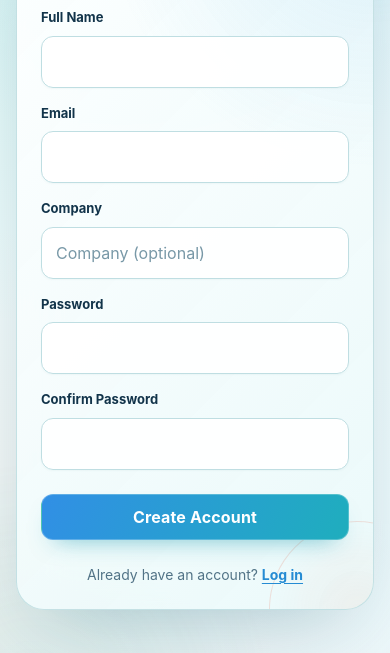
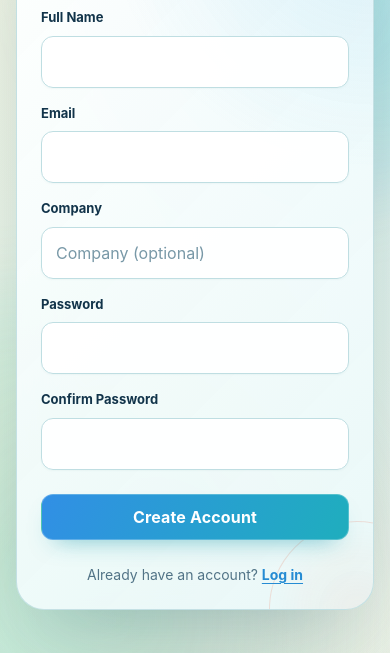
Before and after one commit to Artyush23/10x_crm_project, a website with bundled scripts: page signup.html in a window 390 px wide. Shown: the part 191-844 px from the top of the page. Built offline with nearby package versions, Linux system fonts and the light colour scheme.

Commit message:
style: add animated CRM background system

```diff
--- a/scss/_base.scss
+++ b/scss/_base.scss
@@ -14,11 +14,12 @@ body {
   min-height: 100vh;
   margin: 0;
   background:
-    radial-gradient(circle at 88% -8%, var(--ambient-one), transparent 32rem),
-    radial-gradient(circle at 8% 12%, var(--ambient-two), transparent 26rem),
-    radial-gradient(circle at -8% 102%, var(--ambient-warm), transparent 28rem),
-    linear-gradient(145deg, transparent 0 62%, color-mix(in srgb, var(--color-primary), transparent 97%) 100%),
+    radial-gradient(ellipse at 12% 4%, var(--background-cream), transparent 38rem),
+    radial-gradient(ellipse at 88% 18%, color-mix(in srgb, var(--background-sky), transparent 30%), transparent 34rem),
+    radial-gradient(ellipse at 42% 108%, color-mix(in srgb, var(--background-mint), transparent 24%), transparent 40rem),
+    var(--background-canvas),
     var(--color-page);
+  background-attachment: fixed;
   color: var(--color-text);
   font-family: var(--font-sans);
   font-size: 1rem;
--- a/scss/_motion.scss
+++ b/scss/_motion.scss
@@ -7,27 +7,38 @@ body[data-page] {
   &::after {
     position: fixed;
     z-index: 0;
-    width: 30rem;
-    height: 30rem;
-    border-radius: 50%;
     content: "";
-    filter: blur(10px);
-    opacity: 0.82;
+    filter: blur(28px) saturate(112%);
+    opacity: var(--background-blob-opacity);
     pointer-events: none;
+    transform-origin: center;
+    will-change: transform;
   }
 
   &::before {
-    top: -16rem;
-    right: -13rem;
-    background: radial-gradient(circle, var(--ambient-one), transparent 70%);
-    animation: ambient-drift-one 26s ease-in-out infinite alternate;
+    top: -17rem;
+    right: -18rem;
+    width: min(58rem, 82vw);
+    height: min(52rem, 76vw);
+    border-radius: 42% 58% 63% 37% / 46% 39% 61% 54%;
+    background:
+      radial-gradient(circle at 30% 35%, var(--background-sky) 0 18%, transparent 56%),
+      radial-gradient(circle at 68% 58%, var(--background-aqua) 0 20%, transparent 58%),
+      radial-gradient(circle at 42% 78%, var(--background-violet) 0 15%, transparent 48%);
+    animation: ambient-float-primary 28s ease-in-out infinite alternate;
   }
 
   &::after {
-    bottom: -18rem;
-    left: -13rem;
-    background: radial-gradient(circle, var(--ambient-two), transparent 70%);
-    animation: ambient-drift-two 30s ease-in-out infinite alternate;
+    bottom: -20rem;
+    left: -19rem;
+    width: min(62rem, 88vw);
+    height: min(54rem, 78vw);
+    border-radius: 57% 43% 38% 62% / 42% 58% 42% 58%;
+    background:
+      radial-gradient(circle at 34% 36%, var(--background-mint) 0 18%, transparent 56%),
+      radial-gradient(circle at 67% 44%, var(--background-peach) 0 16%, transparent 52%),
+      radial-gradient(circle at 58% 76%, var(--background-aqua) 0 17%, transparent 54%);
+    animation: ambient-float-secondary 34s ease-in-out infinite alternate;
   }
 
   > :not(.toast-region, .modal-backdrop, .app-sidebar) {
@@ -39,13 +50,13 @@ body[data-page] {
 [data-page="login"],
 [data-page="signup"] {
   &::before {
-    top: -12rem;
-    right: -8rem;
+    top: -14rem;
+    right: -12rem;
   }
 
   &::after {
-    bottom: -15rem;
-    left: -9rem;
+    bottom: -17rem;
+    left: -13rem;
   }
 }
 
@@ -99,23 +110,52 @@ body[data-page] {
   animation: toast-enter 220ms ease-out both;
 }
 
-@keyframes ambient-drift-one {
+@keyframes ambient-float-primary {
   from {
-    transform: translate3d(0, 0, 0) scale(1);
+    transform: translate3d(0, 0, 0) rotate(-4deg) scale(0.98);
   }
 
   to {
-    transform: translate3d(-2rem, 1.5rem, 0) scale(1.05);
+    transform: translate3d(-3.5rem, 2.25rem, 0) rotate(7deg) scale(1.06);
   }
 }
 
-@keyframes ambient-drift-two {
+@keyframes ambient-float-secondary {
   from {
-    transform: translate3d(0, 0, 0) scale(1.04);
+    transform: translate3d(0, 0, 0) rotate(5deg) scale(1.04);
   }
 
   to {
-    transform: translate3d(2.25rem, -1.5rem, 0) scale(0.98);
+    transform: translate3d(4rem, -2.5rem, 0) rotate(-6deg) scale(0.97);
+  }
+}
+
+@media (max-width: 40rem) {
+  body[data-page] {
+    &::before {
+      top: -8rem;
+      right: -15rem;
+      width: 37rem;
+      height: 34rem;
+    }
+
+    &::after {
+      bottom: -12rem;
+      left: -16rem;
+      width: 39rem;
+      height: 35rem;
+    }
+  }
+}
+
+@media (prefers-reduced-motion: reduce) {
+  body[data-page] {
+    &::before,
+    &::after {
+      animation: none;
+      transform: none;
+      will-change: auto;
+    }
   }
 }
 
--- a/scss/_tokens.scss
+++ b/scss/_tokens.scss
@@ -19,8 +19,8 @@ $radius-xl: 1.75rem;
 :root {
   color-scheme: light;
   --font-sans: #{$font-sans};
-  --color-page: #f2fbfc;
-  --color-page-deep: #e7f7f8;
+  --color-page: #f5fbf8;
+  --color-page-deep: #e8f7f5;
   --color-surface: #ffffff;
   --color-surface-subtle: #effafa;
   --color-surface-elevated: #ffffff;
@@ -46,6 +46,15 @@ $radius-xl: 1.75rem;
   --ambient-one: rgb(57 167 226 / 14%);
   --ambient-two: rgb(31 190 169 / 12%);
   --ambient-warm: rgb(241 135 105 / 9%);
+  --background-canvas:
+    linear-gradient(135deg, #f7fcf9 0%, #eefafa 42%, #fff8ef 100%);
+  --background-aqua: rgb(53 205 195 / 24%);
+  --background-sky: rgb(76 169 230 / 23%);
+  --background-mint: rgb(83 211 158 / 18%);
+  --background-peach: rgb(239 137 111 / 17%);
+  --background-cream: rgb(255 241 213 / 62%);
+  --background-violet: rgb(132 120 222 / 8%);
+  --background-blob-opacity: 0.72;
   --surface-glass: rgb(255 255 255 / 88%);
   --surface-tinted: rgb(237 250 250 / 90%);
   --gradient-primary: linear-gradient(115deg, #318fe5 0%, #20acc0 52%, #1db493 100%);
@@ -73,8 +82,8 @@ $radius-xl: 1.75rem;
 
 [data-theme="dark"] {
   color-scheme: dark;
-  --color-page: #08232d;
-  --color-page-deep: #041720;
+  --color-page: #071f2b;
+  --color-page-deep: #041721;
   --color-surface: #0d2c37;
   --color-surface-subtle: #123844;
   --color-surface-elevated: #10333f;
@@ -100,6 +109,15 @@ $radius-xl: 1.75rem;
   --ambient-one: rgb(67 165 221 / 17%);
   --ambient-two: rgb(52 198 179 / 13%);
   --ambient-warm: rgb(233 160 141 / 7%);
+  --background-canvas:
+    linear-gradient(135deg, #061923 0%, #082833 48%, #0a242f 100%);
+  --background-aqua: rgb(59 205 197 / 19%);
+  --background-sky: rgb(67 150 224 / 21%);
+  --background-mint: rgb(59 183 153 / 11%);
+  --background-peach: rgb(205 115 125 / 7%);
+  --background-cream: rgb(136 209 203 / 5%);
+  --background-violet: rgb(137 105 223 / 18%);
+  --background-blob-opacity: 0.68;
   --surface-glass: rgb(10 42 53 / 86%);
   --surface-tinted: rgb(13 53 64 / 90%);
   --gradient-primary: linear-gradient(115deg, #69b6e8 0%, #45bfc0 52%, #55c9a6 100%);
```
Also changed, not shown: css/style.css.
